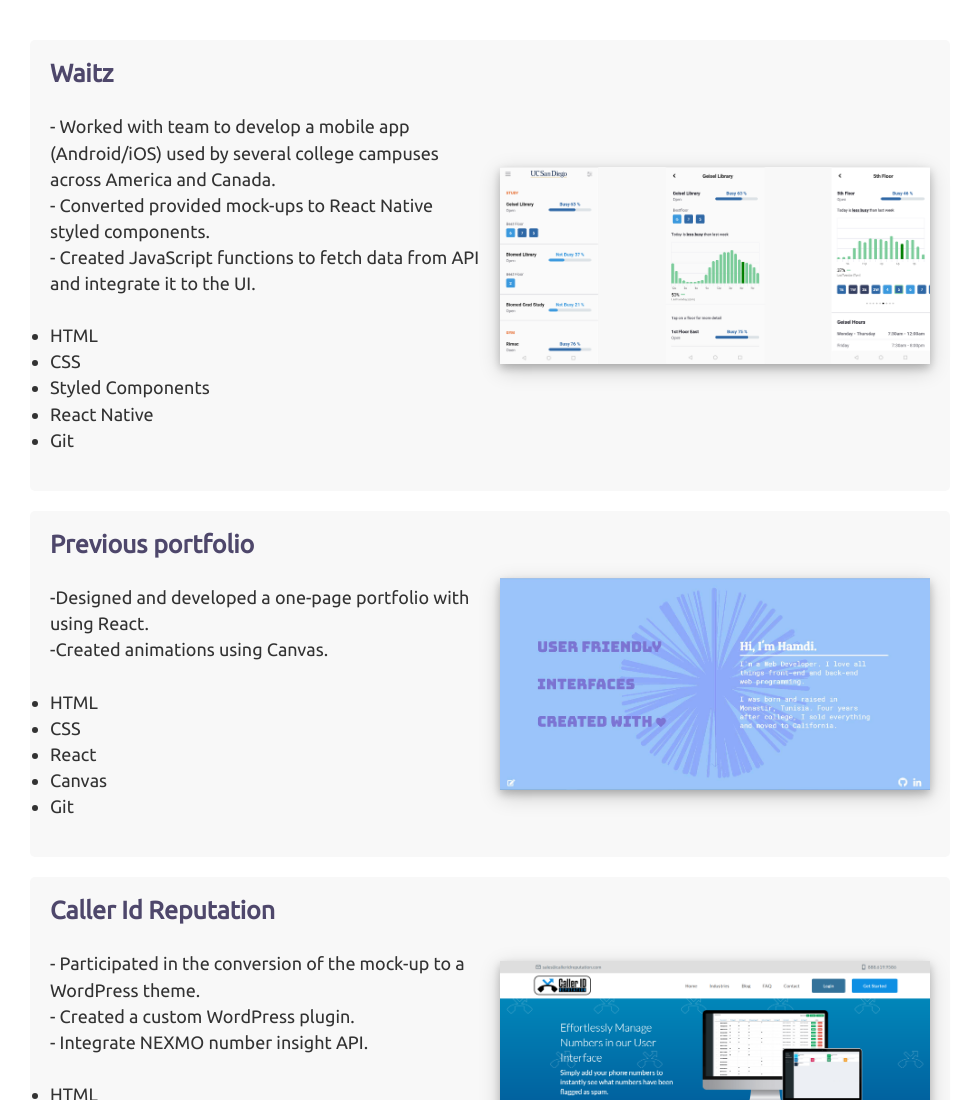
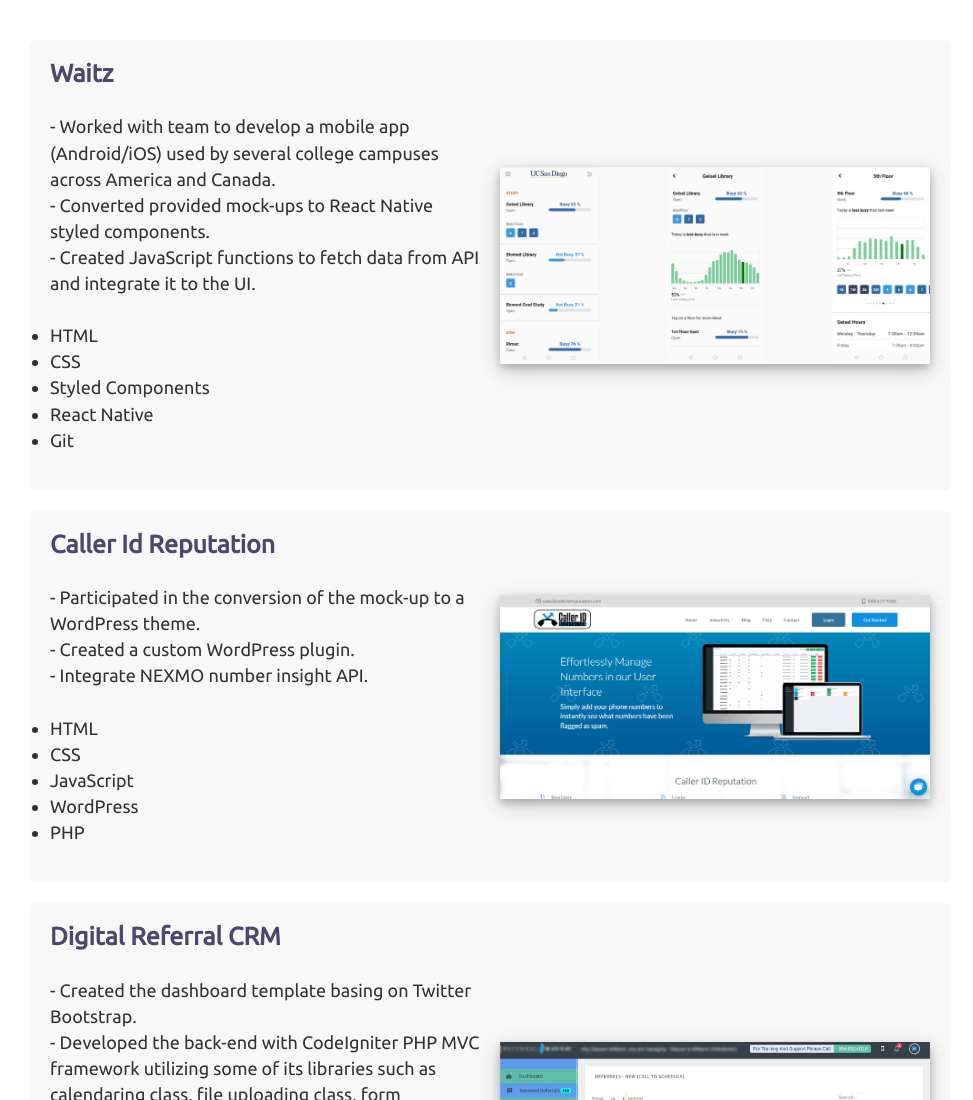
Before and after one commit to hlachaal/new-portfolio, a Gatsby site: page /work-sample in a window 1280 px wide. Shown: the top 1100 px of the page, without its empty margins (150-1123 px from the left). Built offline with nearby package versions, Linux system fonts and the light colour scheme; Gatsby itself is replaced by a stand-in of ours; a web font is replaced by a local one.

Commit message:
update work

```diff
--- a/src/pages/work-sample.js
+++ b/src/pages/work-sample.js
@@ -53,27 +53,6 @@ const WorkPage = ({ data }) => {
           </div>
           <div className={workStyles.itemImage}>
             <Img fluid={data.waitz.childImageSharp.fluid} />
-          </div>
-        </div>
-
-        <div className={workStyles.workItem}>
-          <div className={workStyles.itemText}>
-            <h3>Previous portfolio</h3>
-            <p>
-              -Designed and developed a one-page portfolio with using React.
-              <br />
-              -Created animations using Canvas.
-            </p>
-            <ul className={workStyles.contentSkills}>
-              <li>HTML</li>
-              <li>CSS</li>
-              <li>React</li>
-              <li>Canvas</li>
-              <li>Git</li>
-            </ul>
-          </div>
-          <div className={workStyles.itemImage}>
-            <Img fluid={data.pportfolio.childImageSharp.fluid} />
           </div>
         </div>
 
```
